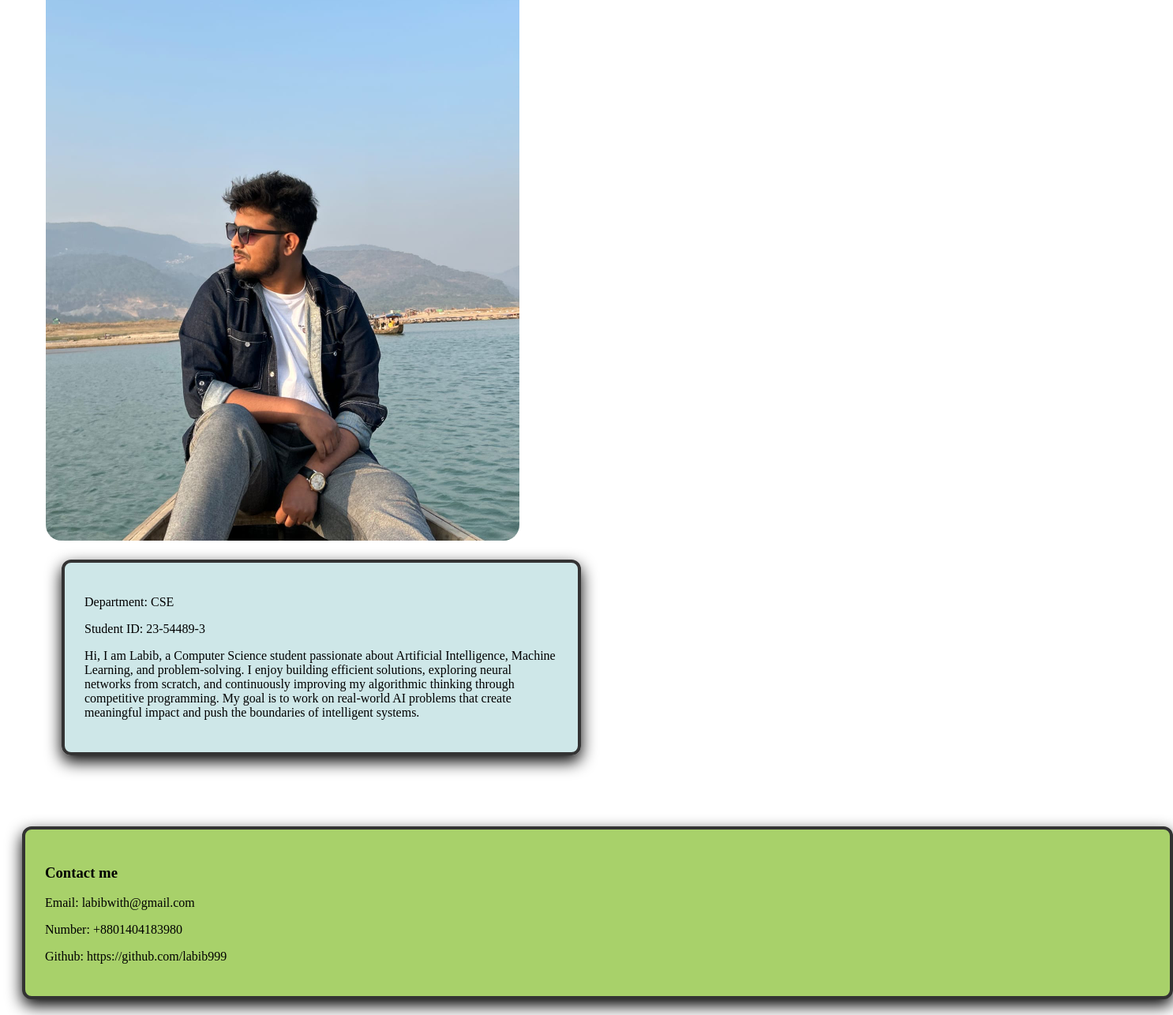
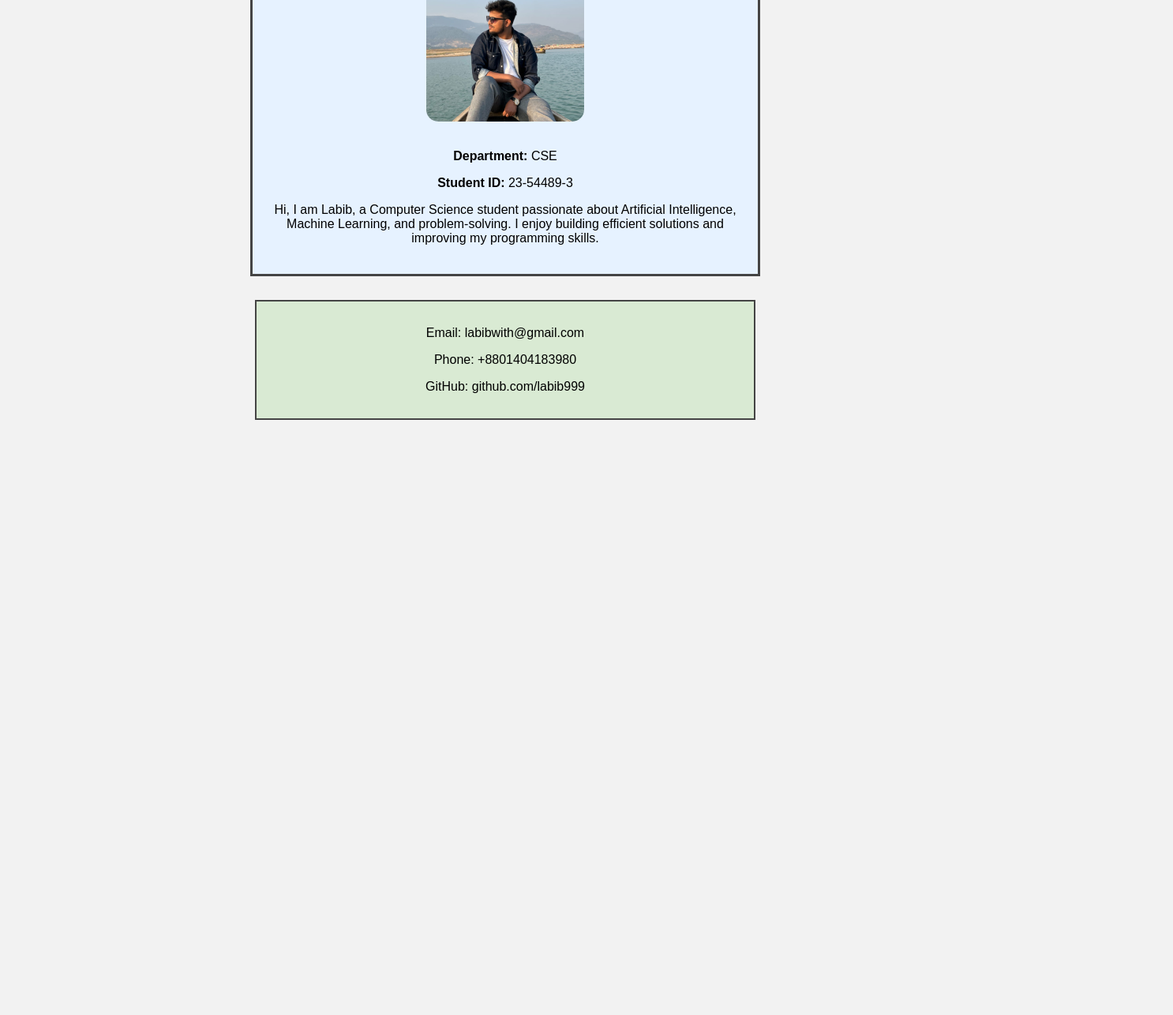
Before and after one commit to labib999/WebTechAIUB, a plain HTML site: page labTASKTwo/index.html in a window 1280 px wide. Shown: the part 353-1639 px from the top of the page at 79% size, 1486 px wide, since content can reach past the window. After the commit the page ends 905 px from the top, so only its background shows below. Drawn offline with Linux system fonts and the light colour scheme.

Commit message:
modification of lab task two

```diff
--- a/labTASKTwo/index.html
+++ b/labTASKTwo/index.html
@@ -1,26 +1,35 @@
 <!DOCTYPE html>
+<html>
 <head>
-    <link rel="stylesheet" href = "style.css">
+    <title>Student Profile</title>
+    <link rel="stylesheet" href="style.css">
 </head>
 <body>
-    <div class = "name"><h1>MD SHARIAR HOSSEN LABIB</h1></div>
-    <div class = "profile">
-        <div class = "picture">
-            <img src = "labib.jpeg">
-        </div>
-        <div class = "info">
-            <p>Department: CSE</p>
-            <p>Student ID: 23-54489-3</p>
-            <p>Hi, I am Labib, a Computer Science student passionate about Artificial Intelligence, Machine Learning, and problem-solving.
-                I enjoy building efficient solutions, exploring neural networks from scratch, and continuously improving my algorithmic thinking through competitive programming.
-                My goal is to work on real-world AI problems that create meaningful impact and push the boundaries of intelligent systems.</p>
-        </div>
-    </div>
-    <div class = "footer">
-        <h3>Contact me</h3>
+
+    <header>
+        <h1>Student Profile Page</h1>
+    </header>
+
+    <section class="profile">
+        <h2>MD SHARIAR HOSSEN LABIB</h2>
+
+        <img src="labib.jpeg" alt="Student Photo">
+
+        <p><strong>Department:</strong> CSE</p>
+        <p><strong>Student ID:</strong> 23-54489-3</p>
+
+        <p class="bio">
+            Hi, I am Labib, a Computer Science student passionate about Artificial Intelligence,
+            Machine Learning, and problem-solving. I enjoy building efficient solutions and
+            improving my programming skills.
+        </p>
+    </section>
+
+    <footer>
         <p>Email: labibwith@gmail.com</p>
-        <p>Number: +8801404183980</p>
-        <p>Github: https://github.com/labib999</p>
-    </div>
+        <p>Phone: +8801404183980</p>
+        <p>GitHub: github.com/labib999</p>
+    </footer>
 
 </body>
+</html>
--- a/labTASKTwo/style.css
+++ b/labTASKTwo/style.css
@@ -1,46 +1,48 @@
-.picture img
-{
+
+body {
+    font-family: Arial, Helvetica, sans-serif;
+    margin: 0;
+    background-color: #f2f2f2;
+}
+
+
+header {
+    text-align: center;
+    background-color: #333;
+    color: white;
+    padding: 20px;
+}
+
+
+.profile {
     width: 600px;
+    margin: 30px auto;
+    padding: 20px;
+    border: 3px solid #444;
+    background-color: #e6f2ff;
+    text-align: center;
+}
+
+
+.profile img {
+    width: 200px;
     height: auto;
-    border-radius: 20px;
+    border-radius: 15px;
+    margin-bottom: 15px;
 }
-.body
-{
-    font-family: Arial, Helvetica, sans-serif;
-    margin:0px;
+
+
+.bio {
+    font-size: 1em;
+    margin-top: 15px;
 }
-.profile
-{
-    width: 1200px;
-    align-items: center;
-    justify-content: space-around;
-    padding: 50px;
-    margin: 0 auto;
+
+
+footer {
+    width: 600px;
+    margin: 20px auto;
+    padding: 15px;
+    border: 2px solid #444;
+    background-color: #d9ead3;
+    text-align: center;
 }
-.info
-{
-    width: 600px;
-    margin: 20px;
-    border: 4px solid #333;
-    padding: 25px;
-    border-radius: 12px;
-    background: rgba(200, 228, 230, 0.892);
-    box-shadow: 0 8px 20px rgba(0,0,0,1);
-    font-size: medium;
-}
-.footer
-{
-    width: 1400px;
-    margin: 20px;
-    border: 4px solid #333;
-    padding: 25px;
-    border-radius: 12px;
-    background: rgb(168, 209, 106);
-    box-shadow: 0 8px 20px rgba(0,0,0,1);
-}
-.name
-{
-    text-align: center;
-    justify-items: space-around;
-    padding: 50px;
-}
```
